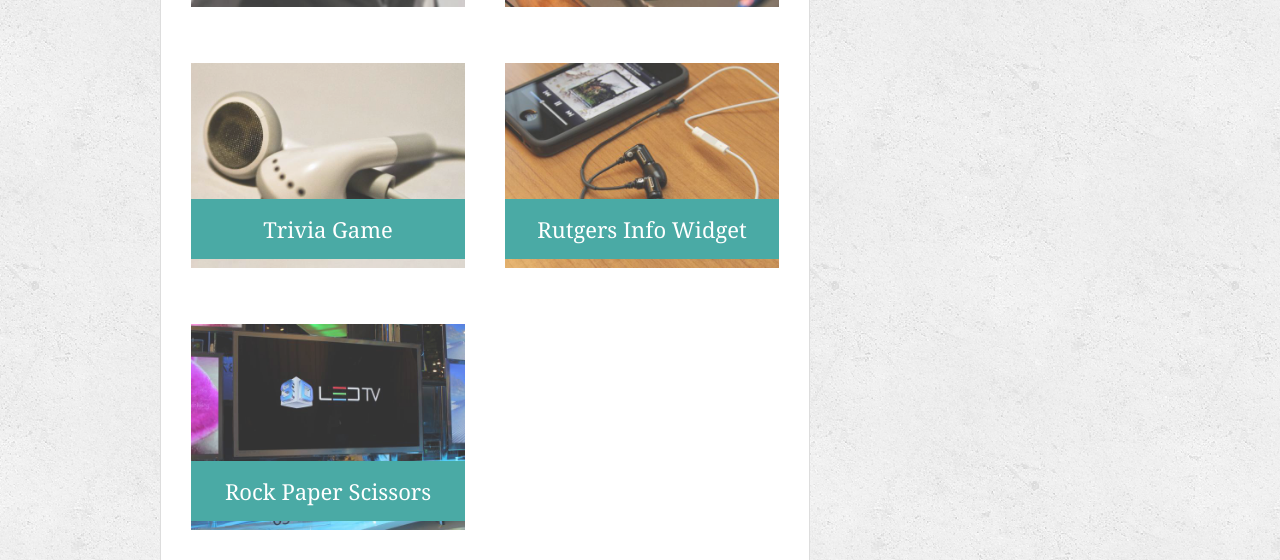
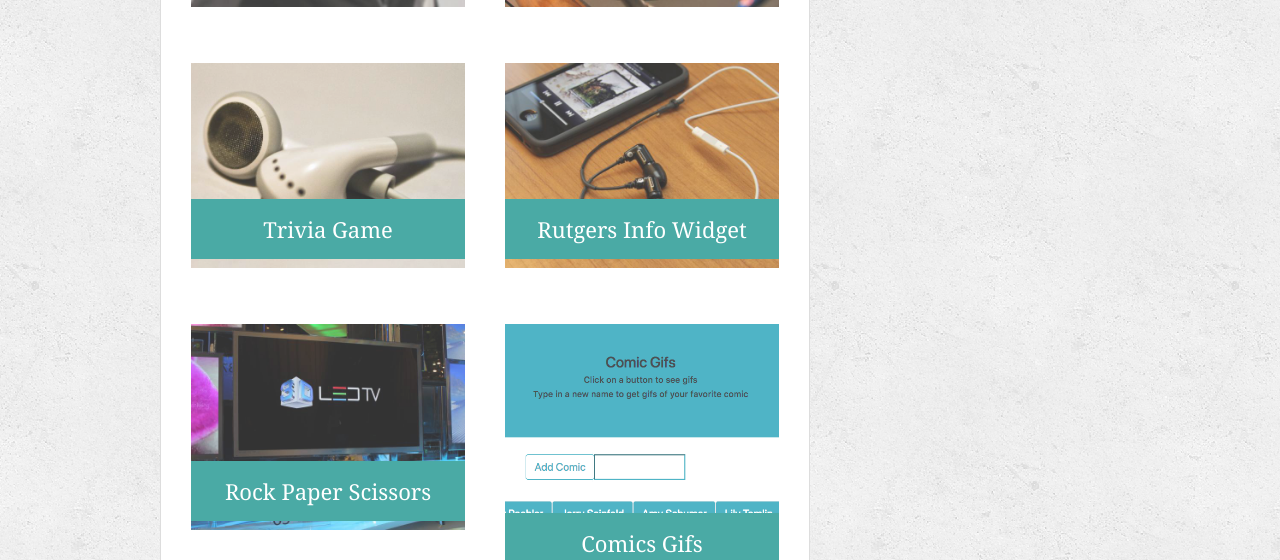
Before and after one commit to mollytb/Responsive-Portfolio, a plain HTML site: page homework2/portfolio.html in a window 1280 px wide. Shown: the part 472-1032 px from the top of the page. Drawn offline with Linux system fonts and the light colour scheme.

Commit message:
folder of code

```diff
--- a/homework2/portfolio.html
+++ b/homework2/portfolio.html
@@ -51,6 +51,11 @@
 
         <h3>Rock Paper Scissors</h3>
       </div>
+      <div class="work">
+        <a href="#https://mollytb.github.io/Giphy/" target="_blank"><img src="assets/images/comicsGif.png" alt="Giphy API Comics fun"></a>
+
+        <h3 >Comics Gifs</h3>
+      </div>
 
     </section>
 
```
Also changed, not shown: homework2/assets/images/comicsGif.png (added).
